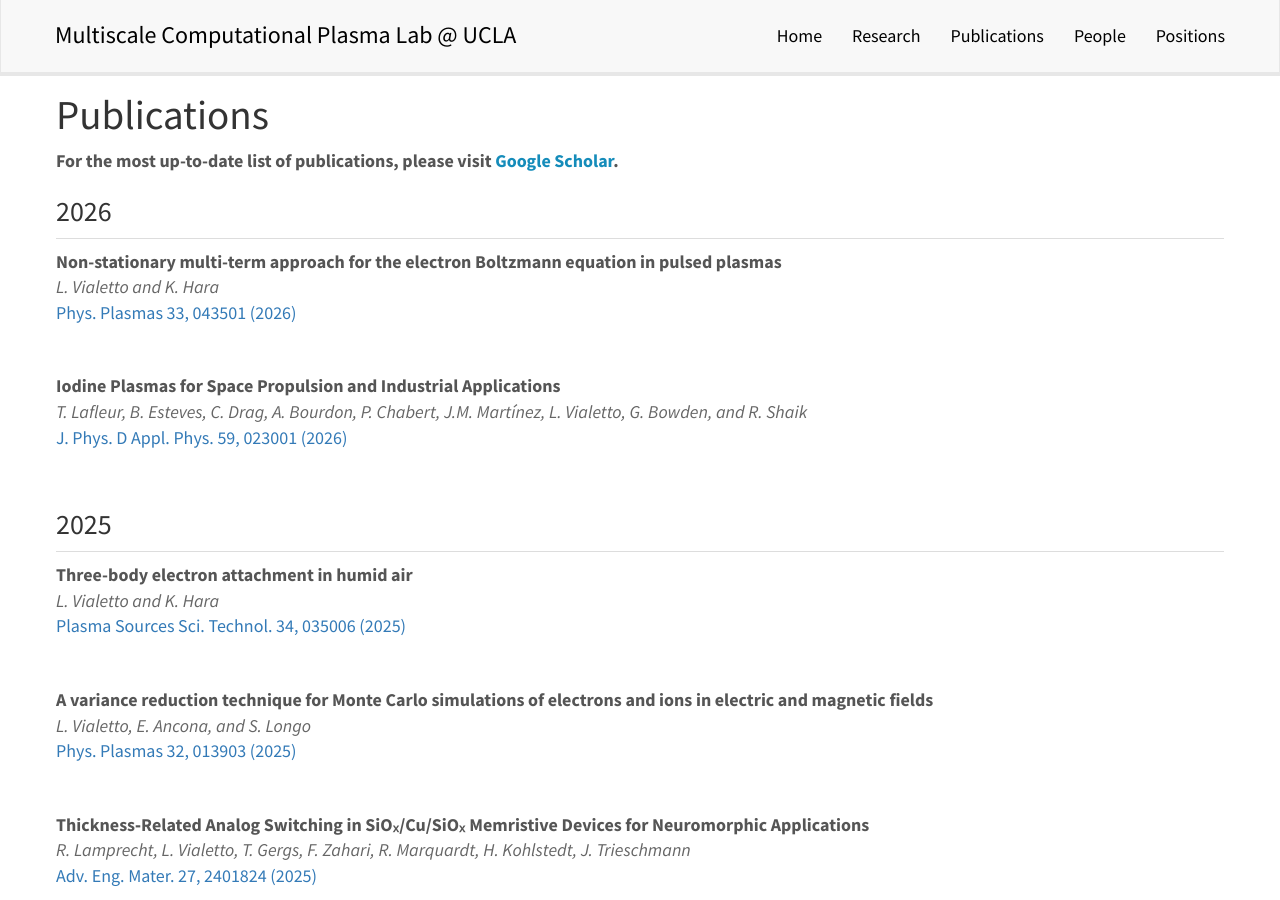
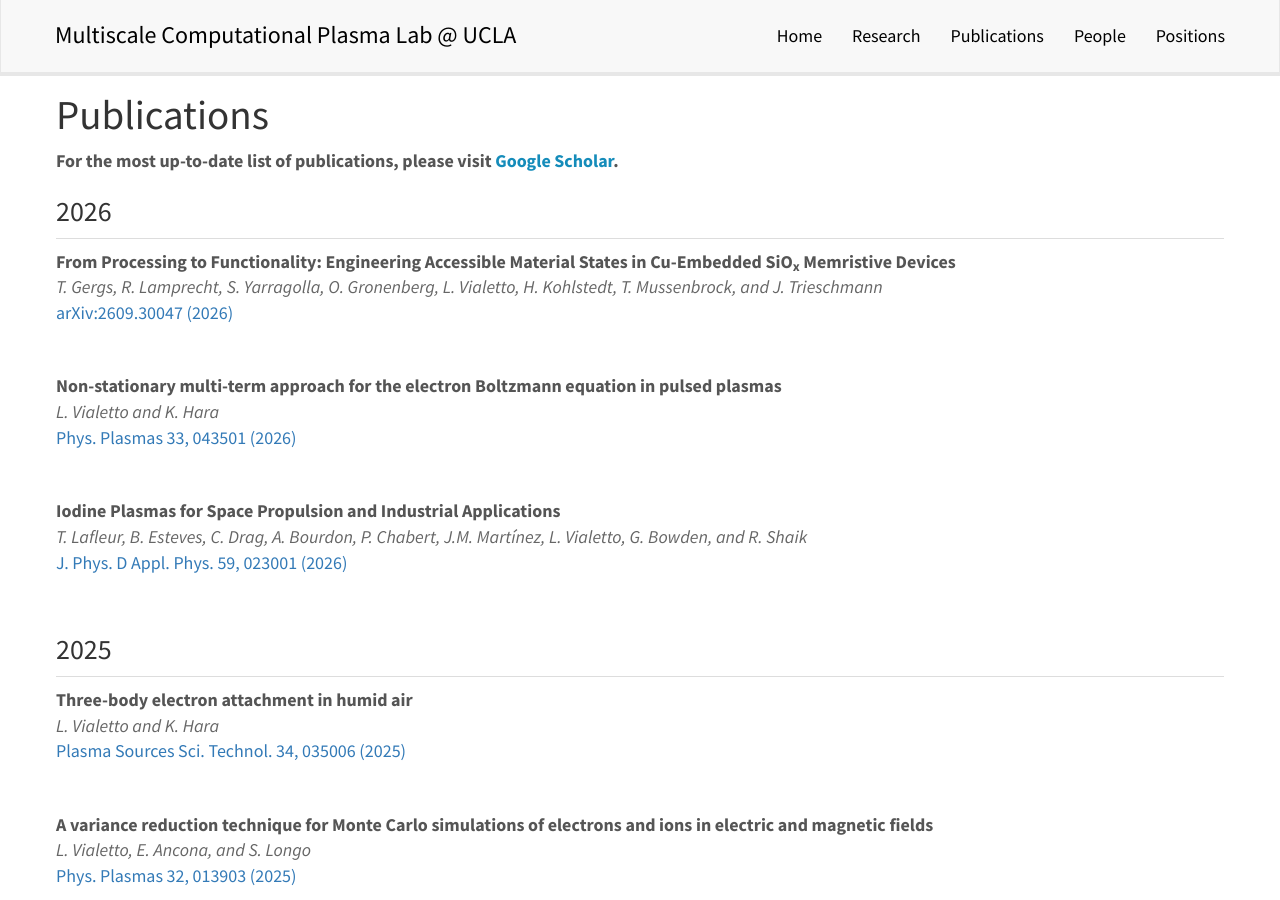
Before and after one commit to vialetto/vialettolab, a Jekyll site: the page built from _pages/publications.md, in a window 1280 px wide and 900 px high. Built offline with Jekyll 4.4.1, drawn with Linux system fonts in a browser that asks for light colours; nearby versions of some CDN libraries; a style sheet for code colours, icons or effects is not loaded.

Commit message:
Add arXiv preprint on Cu-embedded SiOx memristive devices
Co-Authored-By: Claude Opus 5.5 <noreply@anthropic.com>

```diff
--- a/_data/publist.yml
+++ b/_data/publist.yml
@@ -1,3 +1,13 @@
+- title: "From Processing to Functionality: Engineering Accessible Material States in Cu-Embedded SiO<sub>x</sub> Memristive Devices"
+  image:
+  description:
+  authors: T. Gergs, R. Lamprecht, S. Yarragolla, O. Gronenberg, L. Vialetto, H. Kohlstedt, T. Mussenbrock, and J. Trieschmann
+  link:
+    url: https://arxiv.org/abs/2609.30047
+    display: arXiv:2609.30047 (2026)
+  highlight: 0
+  news2:
+
 - title: "Non-stationary multi-term approach for the electron Boltzmann equation in pulsed plasmas"
   image:
   description:
```
